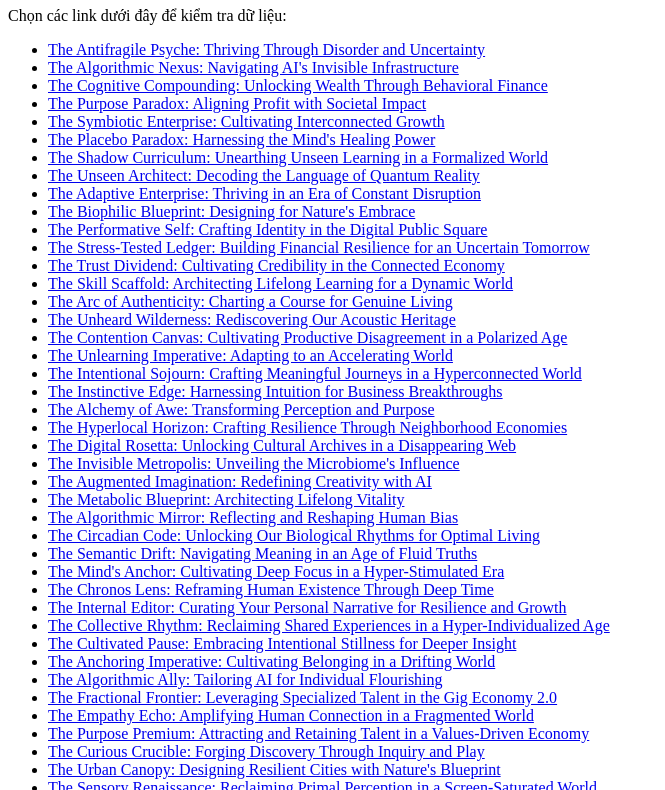
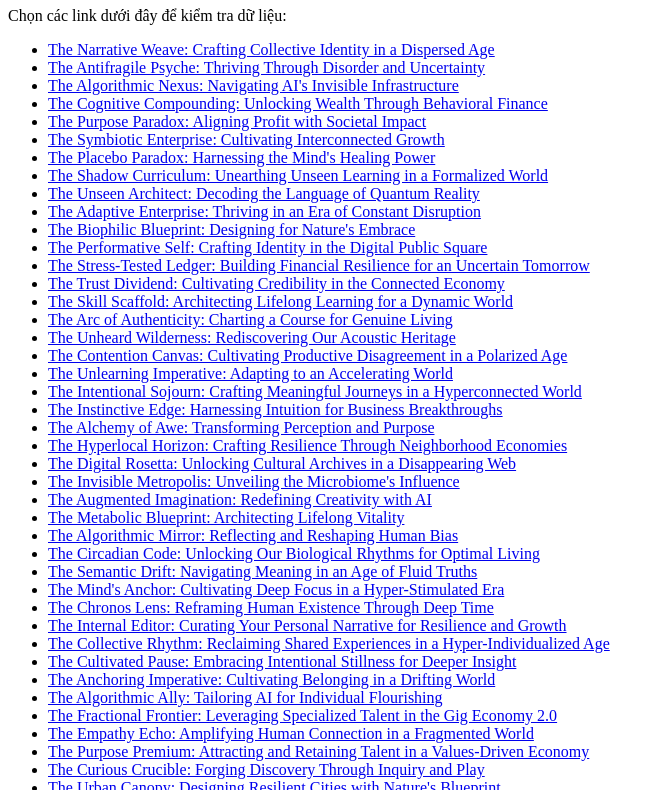
Before and after one commit to hiendo1-a11y/hien_test_444, a plain HTML site: page index.html in a window 1280 px wide. Shown: the part 73-863 px from the top of the page, without its empty margins (0-665 px from the left). Drawn offline with Linux system fonts and the light colour scheme.

Commit message:
🤖 Auto: The Narrative Weave: Crafting Collective Identity in a Dispersed Age

```diff
--- a/index.html
+++ b/index.html
@@ -8,6 +8,7 @@
     <h1>Hệ thống lưu trữ file Test AI</h1>
     <p>Chọn các link dưới đây để kiểm tra dữ liệu:</p>
     <ul>
+        <li><a href="Test_auto_the_narrative_weave_crafting_collective_identity_in_a_disper.pdf">The Narrative Weave: Crafting Collective Identity in a Dispersed Age</a></li>
         <li><a href="Test_auto_the_antifragile_psyche_thriving_through_disorder_and_uncerta.pdf">The Antifragile Psyche: Thriving Through Disorder and Uncertainty</a></li>
         <li><a href="Test_auto_the_algorithmic_nexus_navigating_ai_s_invisible_infrastructu.pdf">The Algorithmic Nexus: Navigating AI's Invisible Infrastructure</a></li>
         <li><a href="Test_auto_the_cognitive_compounding_unlocking_wealth_through_behaviora.pdf">The Cognitive Compounding: Unlocking Wealth Through Behavioral Finance</a></li>
```
Also changed, not shown: .article_history.json, 1 other file.
